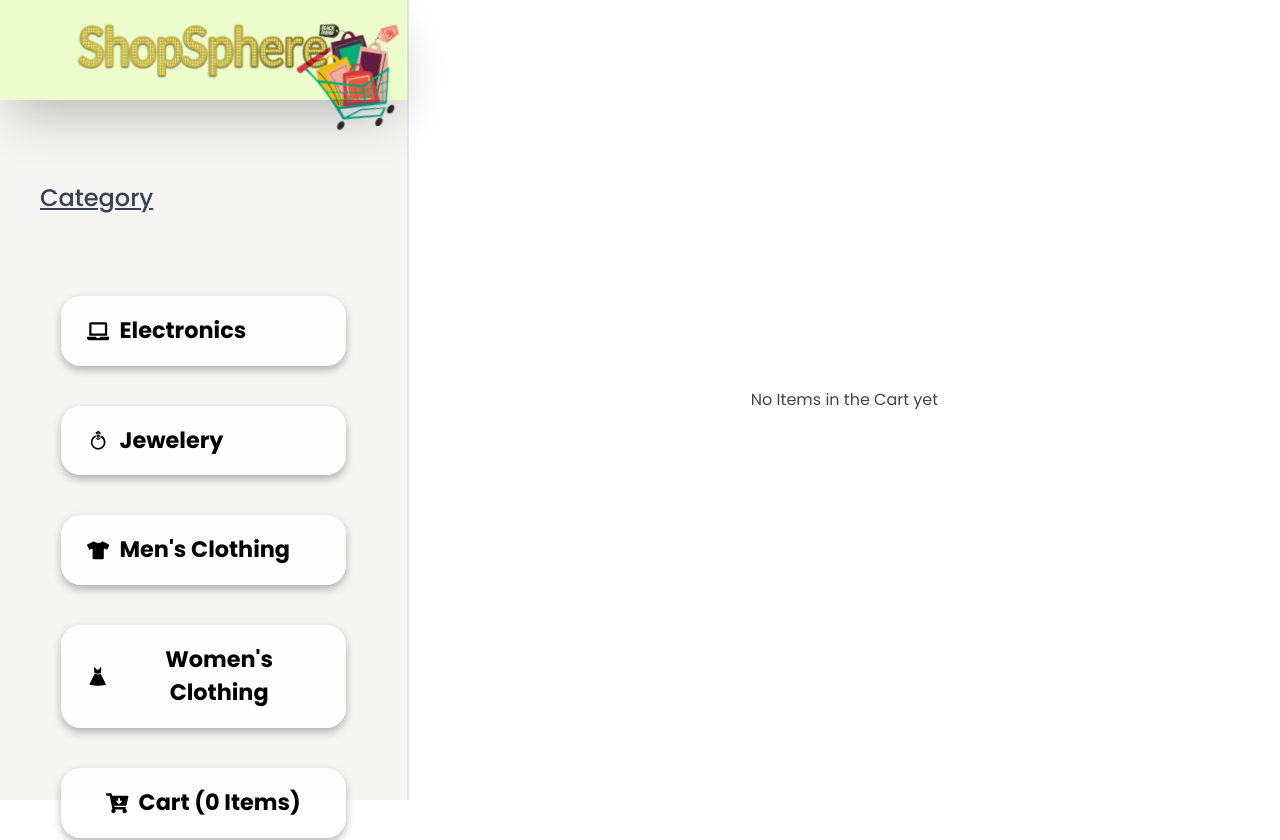
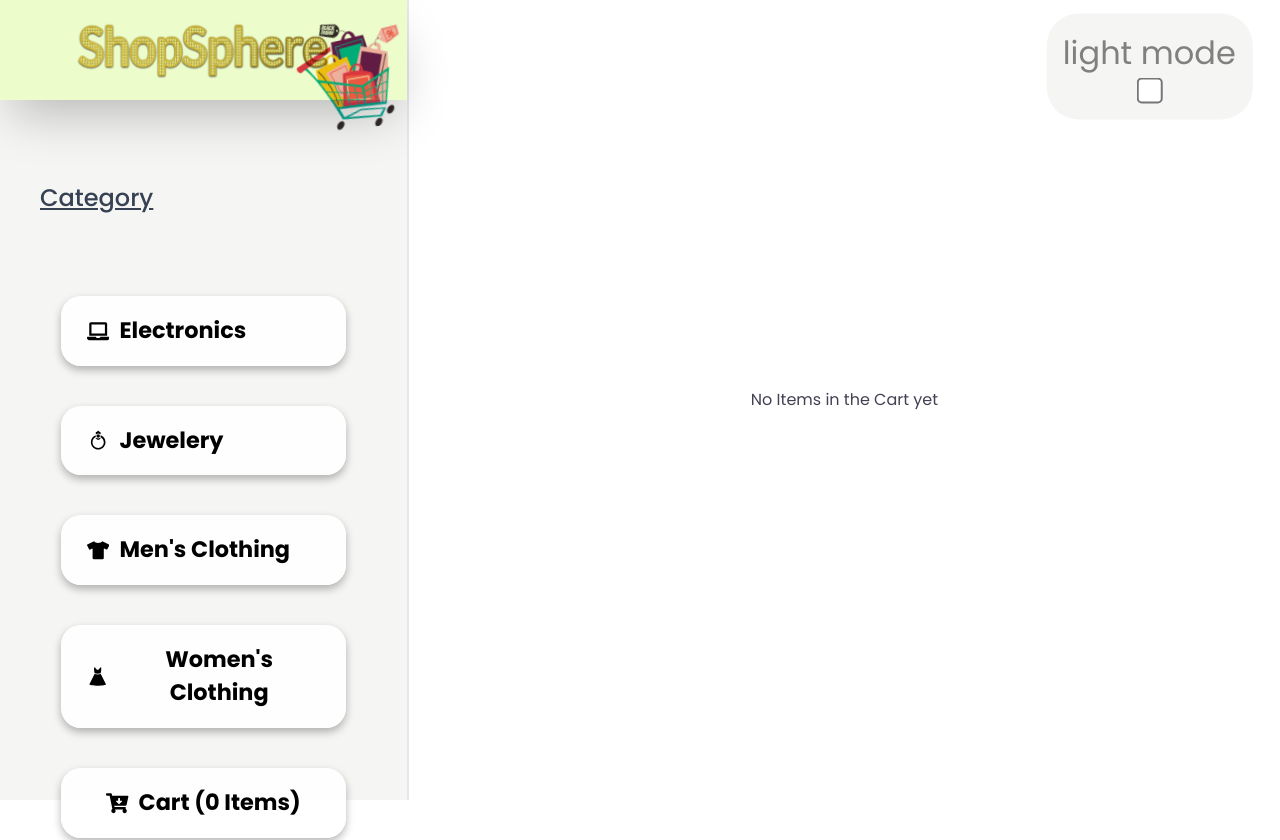
Before and after one commit to Vitdcode/online-shop, a React (Vite) app: page /cart-page in a window 1280 px wide. Shown: the top 840 px of the page. Built offline with nearby package versions, Linux system fonts and the light colour scheme.

Commit message:
feat: Added a light, dark mode toggle

```diff
--- /dev/null
+++ b/ThemeProvider.jsx
@@ -0,0 +1,14 @@
+import { createContext, useState } from "react";
+
+export const ThemeContext = createContext({
+  theme: "light",
+  toggleTheme: () => {},
+});
+
+export default function ThemeProvider({ children }) {
+  const [theme, setTheme] = useState("light");
+  const toggleTheme = () => {
+    setTheme(theme === "light" ? "dark" : "light");
+  };
+  return <ThemeContext.Provider value={{ theme, toggleTheme }}>{children}</ThemeContext.Provider>;
+}
--- a/src/App.jsx
+++ b/src/App.jsx
@@ -1,10 +1,11 @@
-import { useState } from "react";
+import { createContext, useContext, useState } from "react";
 import { Link, Outlet } from "react-router-dom";
 import { FaCartArrowDown, FaLaptop, FaTshirt } from "react-icons/fa";
 import { MdFavorite } from "react-icons/md";
 import { GiDoorRingHandle, GiGemChain, GiLargeDress } from "react-icons/gi";
 import logo from "./images/logo.png";
 import logoText from "./images/logo-text.png";
+import { ThemeContext } from "../ThemeProvider";
 
 function App() {
   const [products, setProducts] = useState([]);
@@ -12,6 +13,8 @@ function App() {
   const [cartCount, setCartcount] = useState(0);
   const [cart, setCart] = useState([]);
   const [wishlist, setWishlist] = useState([]);
+
+  const { theme, toggleTheme } = useContext(ThemeContext);
 
   const categoriesIcons = {
     electronics: <FaLaptop />,
@@ -21,7 +24,19 @@ function App() {
   };
 
   return (
-    <div className="flex">
+    <div className="flex relative" style={{ backgroundColor: theme === "light" ? "#fff" : "#333" }}>
+      <div
+        className="flex flex-col
+      absolute top-10 right-20 scale-200 items-center  p-2 rounded-2xl"
+        style={{
+          backgroundColor: theme === "light" ? "rgb(245, 245, 244)" : "rgb(27, 52, 82)",
+          color: theme === "light" ? "gray" : "rgb(245, 245, 244)",
+        }}
+      >
+        <h3>{theme} mode</h3>
+        <input type="checkbox" onClick={toggleTheme} />
+      </div>
+
       <div className=" sticky top-0 h-screen flex flex-col justify-between border-r-2 border-gray-200 w-[600px] gap-10 bg-stone-100">
         <div className=" flex flex-col gap-10">
           <div className="!w-full !h-[100px]  bg-lime-100 shadow-2xl  relative">
--- a/src/pages/Cart.jsx
+++ b/src/pages/Cart.jsx
@@ -3,10 +3,12 @@ import { Link, useLocation, useOutletContext } from "react-router-dom";
 import { GoHeart } from "react-icons/go";
 import { MdDeleteOutline } from "react-icons/md";
 import AddToWishList from "../functional-components/Add-to-wishlist";
+import { useContext } from "react";
+import { ThemeContext } from "../../ThemeProvider";
 
 const Cart = () => {
   const { cart, setCart, cartCount, setCartcount } = useOutletContext();
-  console.log(cart);
+  const { theme } = useContext(ThemeContext);
 
   const handleQuantityIncrease = (id, stock, quantity) => {
     if (quantity >= stock) return;
@@ -35,6 +37,7 @@ const Cart = () => {
         <div
           key={item.id}
           className="cart-item-wrapper gap-15 border-2 border-gray-100 rounded-xl p-2 w-[60%] shadow"
+          style={{ backgroundColor: theme === "light" ? "white" : "rgb(27, 52, 82)" }}
         >
           <div className="flex flex-col gap-2 items-center text-lg font-bold">
             <img src={item.image} alt="Image of the product" />
```
Also changed, not shown: src/main.jsx (+5 -2 lines).
